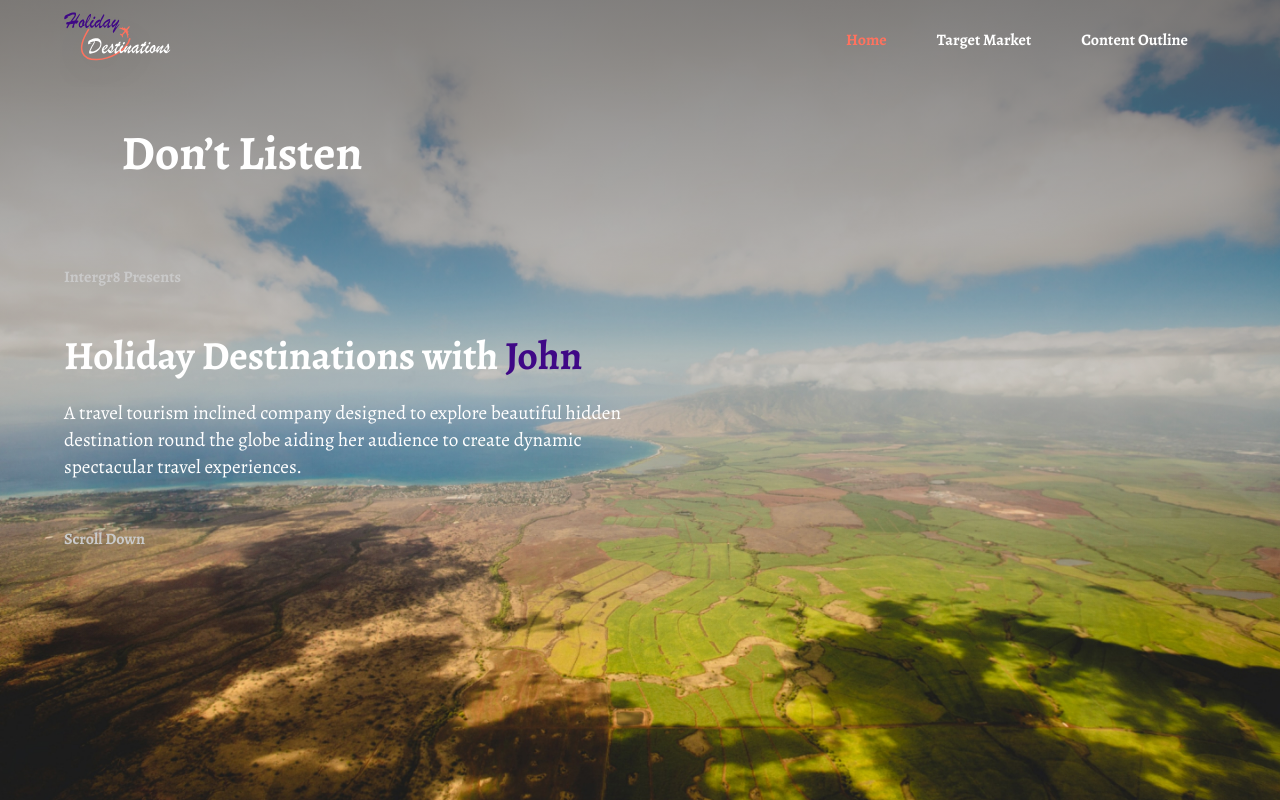
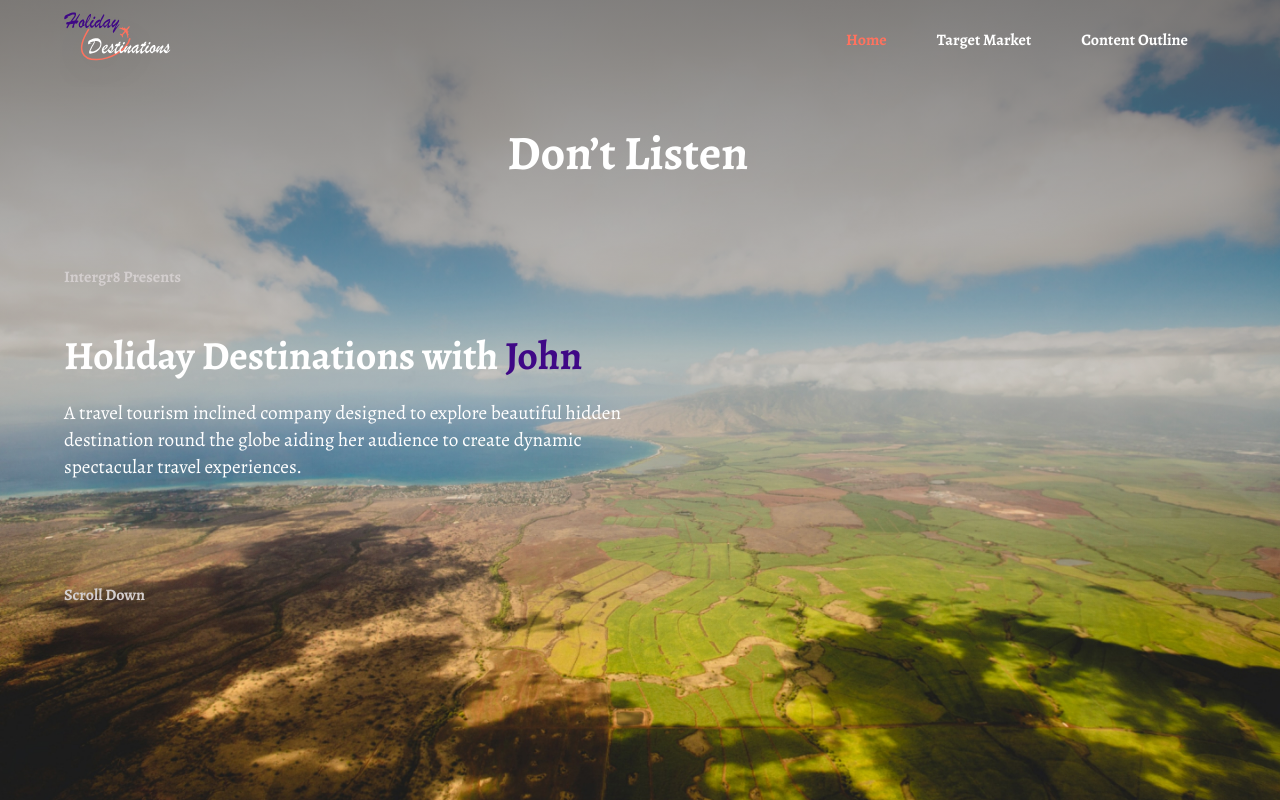
Before and after one commit to rigAITe/Holiday-Destination, a React (Create React App) app: page / in a window 1280 px wide. Built offline with nearby package versions, Linux system fonts and the light colour scheme.

Commit message:
make it better

```diff
--- a/src/components/style.scss
+++ b/src/components/style.scss
@@ -24,9 +24,8 @@
   color: black;
 }
 .reveal{
-  @include containerM();
   font-size: 1.4rem;
-  // text-align: center;
+  text-align: center;
 }
 
 .main-header{
@@ -42,6 +41,8 @@
 }
 
 .sub-header{
+  display: flex;
+  flex-direction: column;
   padding-top: 10vh;
   & h2{
     padding-top: 5vh;
@@ -49,8 +50,8 @@
     font-size: 1.8rem;
   }
   & p{
-    padding-bottom: 6vh;
-    font-size: 1.2rem;
+    padding-bottom: 13vh;
+    font-size: 1.3rem;
     font-style: normal;
     font-weight: normal;
   }
@@ -58,7 +59,7 @@
     color: #3F0886 ;
   }
   & span{
-    color: #C9C9C9;
+    color: #d3cece;
   }
 }
 
@@ -66,6 +67,7 @@
 @media (min-width: 576px) and  (max-width: 767px) {
   .sub-header{
     padding-top: 6vh;
+    @include containerD
   }
 }
 
--- a/src/header/header.scss
+++ b/src/header/header.scss
@@ -156,7 +156,7 @@
 
 @media (min-width: 769px) and  (max-width: 1024px){
   .nav-options {
-      padding-left: 21rem;
+    padding-left: 18rem;
   }
 }
 
```
Also changed, not shown: 1 other file (tests, documents, lock files or other folders).
